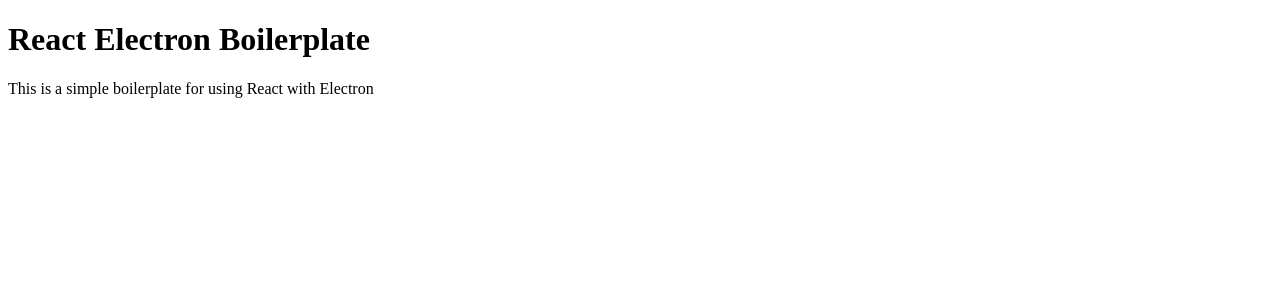
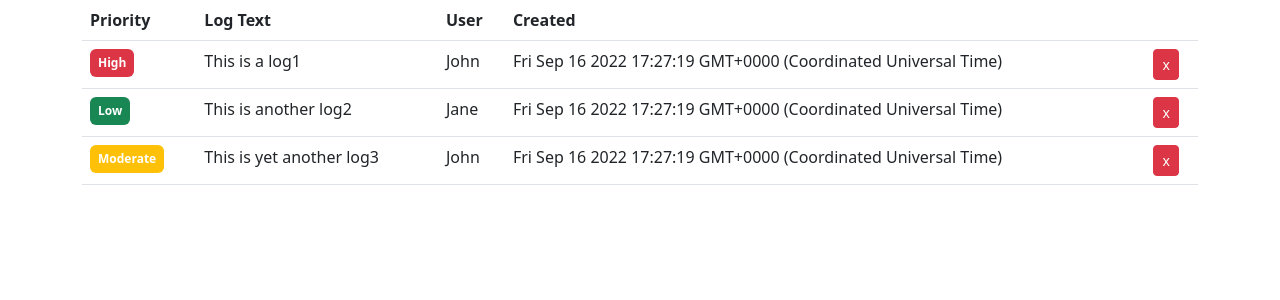
Before and after one commit to jamesonarnett/bugLogger, a React app: page / in a window 1280 px wide. Shown: the top 300 px of the page. Built offline with nearby package versions, Linux system fonts and the light colour scheme; the HTML template or start-up script is replaced by a standard one.

Commit message:
Adds LogItem, rendering basic list

```diff
--- a/package.json
+++ b/package.json
@@ -21,7 +21,9 @@
     "postpackage": "electron-packager ./ --out=./release-builds"
   },
   "dependencies": {
+    "bootstrap": "^5.2.1",
     "react": "^16.13.1",
+    "react-bootstrap": "^2.5.0",
     "react-dom": "^16.13.1"
   },
   "devDependencies": {
--- a/src/App.js
+++ b/src/App.js
@@ -1,12 +1,54 @@
-import React from 'react'
+import React, { useState } from "react";
+import LogItem from "./components/LogItem.jsx";
+import Container from "react-bootstrap/Container";
+import Table from "react-bootstrap/Table";
 
 const App = () => {
-	return (
-		<div className='app'>
-			<h1>React Electron Boilerplate</h1>
-			<p>This is a simple boilerplate for using React with Electron</p>
-		</div>
-	)
-}
+  const [logs, setLogs] = useState([
+    //insert some dummy data for now
+    {
+      _id: 1,
+      text: "This is a log1",
+      priority: "high",
+      user: "John",
+      created: new Date().toString(),
+    },
+    {
+      _id: 2,
+      text: "This is another log2",
+      priority: "low",
+      user: "Jane",
+      created: new Date().toString(),
+    },
+    {
+      _id: 3,
+      text: "This is yet another log3",
+      priority: "moderate",
+      user: "John",
+      created: new Date().toString(),
+    },
+  ]);
 
-export default App
+  return (
+    <Container>
+      <Table>
+        <thead>
+          <tr>
+            <th>Priority</th>
+            <th>Log Text</th>
+            <th>User</th>
+            <th>Created</th>
+            <th></th>
+          </tr>
+        </thead>
+        <tbody>
+          {logs.map((log) => (
+            <LogItem log={log} key={log._id} />
+          ))}
+        </tbody>
+      </Table>
+    </Container>
+  );
+};
+
+export default App;
--- /dev/null
+++ b/src/components/LogItem.jsx
@@ -0,0 +1,35 @@
+import React from "react";
+import Button from "react-bootstrap/Button";
+import Badge from "react-bootstrap/Badge";
+
+const LogItem = ({ log: { _id, text, priority, user, created } }) => {
+  const setVariant = () => {
+    if (priority === "high") {
+      return "danger";
+    } else if (priority === "moderate") {
+      return "warning";
+    } else {
+      return "success";
+    }
+  };
+
+  return (
+    <tr>
+      <td>
+        <Badge className={`p-2 badge bg-${setVariant()}`}>
+          <span>{priority.charAt(0).toUpperCase() + priority.slice(1)}</span>
+        </Badge>
+      </td>
+      <td>{text}</td>
+      <td>{user}</td>
+      <td>{created}</td>
+      <td>
+        <Button variant="danger" size="sm">
+          x
+        </Button>
+      </td>
+    </tr>
+  );
+};
+
+export default LogItem;
--- a/src/index.js
+++ b/src/index.js
@@ -1,6 +1,7 @@
 import React from "react";
 import { render } from "react-dom";
 import App from "./App";
+import "bootstrap/dist/css/bootstrap.min.css";
 
 //HtmlWebpackPlugin without  a template
 //Create root node first, then render into it
```
Also changed, not shown: 2 other files (tests, documents, lock files or other folders).
